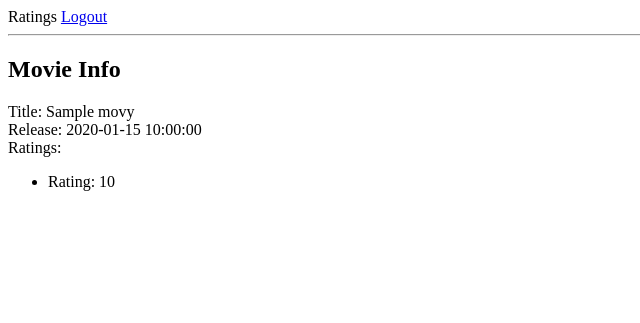
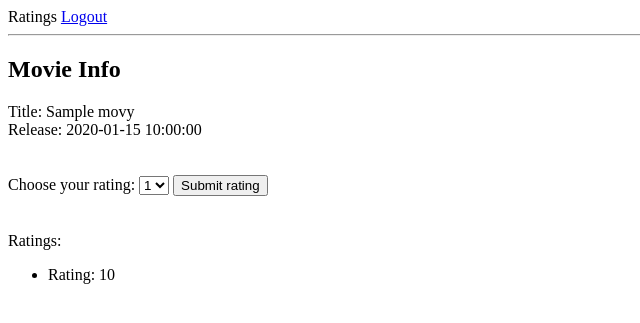
Before and after one commit to amandamorris/ratings, a Flask app: page /movies/1 in a window 1280 px wide. Shown: the top 323 px of the page, without its empty margins (0-640 px from the left). Run offline with Flask 2, Linux system fonts and the light colour scheme; the visitor is signed in with stand-in values (Sample User, id 1); tables that the repository leaves empty hold one stand-in row (values such as "Sample post").

Commit message:
Adding movie rating working, but movie_id has a bug

```diff
--- a/server.py
+++ b/server.py
@@ -60,6 +60,41 @@ def movie_details(movie_id):
 
 
     return render_template("movie_info.html", movie=movie)
+
+@app.route('/process_rating/<movie_id>', methods=['POST'])
+def process_rating(movie_id):
+    """ Add or update rating from user logged in."""
+
+    """TODO: movie_id is not working properly"""
+    movie = Movie.query.filter(Movie.movie_id == movie_id).first()
+
+    user_id = session['user_id']
+    score = request.form.get("rating_value")
+    rating = Rating.query.filter(Rating.user_id == user_id and
+                           Rating.movie_id == movie_id).first()
+    if rating:
+        rating.score = score
+        db.session.commit()
+        flash("Your rating has been updated.")
+
+    else:
+        rating = Rating(movie_id=movie_id,  # instantiate a Rating
+                        user_id=user_id,
+                        score=score
+                        )
+        db.session.add(rating)  # add rating to db
+        db.session.commit()
+        flash("Your rating has been added.")
+
+
+
+    # process updateing
+    # update rating to database
+    # flash rating added.
+    # print movie_id
+
+    return render_template("movie_info.html", movie=movie)
+
 
 @app.route('/register')
 def user_registration():
--- a/templates/movie_info.html
+++ b/templates/movie_info.html
@@ -4,7 +4,27 @@
     <h2>Movie Info</h2>
     Title: {{ movie.title }}<br>
     Release: {{ movie.released_at }}<br>
+    <br><br>
 
+  {% if 'user_id' in session %}
+
+    <form action='/process_rating/{{ movie.movie_id }}', method='POST'>
+      Choose your rating:
+        <select name="rating_value">
+          <option value="1">1</option>
+          <option value="2">2</option>
+          <option value="3">3</option>
+          <option value="4">4</option>
+          <option value="5">5</option>
+        </select>
+        <input type="submit" value="Submit rating">
+    </form>
+
+  {% else %}
+      To rate this movie, please Login.
+  {% endif %}
+
+  <br><br>
     Ratings:<br>
     <ul>
       {% for rating in movie.ratings %}
@@ -15,5 +35,6 @@
       {% endfor %}
     </ul>
 
+  <br><br>
 
 {% endblock %}
```
